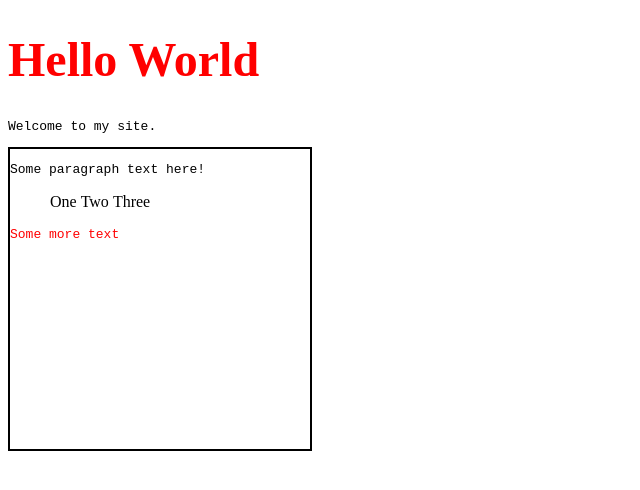
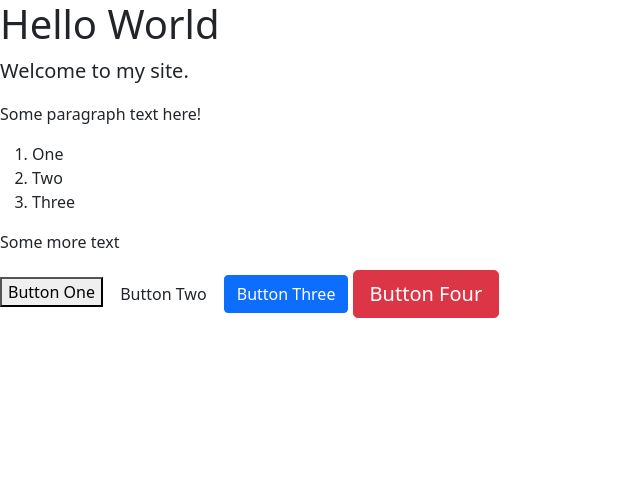
Before and after one commit to ym596/my-site, a plain HTML site: page index.html in a window 1280 px wide. Shown: the whole page, without its empty margins (0-640 px from the left). Drawn offline with nearby package versions, Linux system fonts and the light colour scheme.

Commit message:
using bootstrap

```diff
--- a/index.html
+++ b/index.html
@@ -3,36 +3,15 @@
   <head>
     <meta charset="utf-8">
     <title>Hello | My Site</title>
-    <style media="screen">
 
-      h1 {
-        font-size:48px;
-        color: red;
-      }
+    <link href="https://cdn.jsdelivr.net/npm/bootstrap@5.0.0-beta3/dist/css/bootstrap.min.css" rel="stylesheet" integrity="sha384-eOJMYsd53ii+scO/bJGFsiCZc+5NDVN2yr8+0RDqr0Ql0h+rP48ckxlpbzKgwra6" crossorigin="anonymous">
 
-      p {
-        font-family: monospace;
-        color: '#ccc';
-      }
-
-      div#my-divider {
-        border: 2px solid #000;
-        height: 300px;
-        width: 300px;
-      }
-
-      ol { list-style:none; }
-
-      li.horizontal { display: inline; }
-
-      .bottom { color:red; }
-
-    </style>
+    <link rel="stylesheet" type="text/css" href="assets/styles/my-style.css">
   </head>
   <body>
     <h1>Hello World</h1>
 
-    <p>Welcome to my site.</p>
+    <p class="lead">Welcome to my site.</p>
 
     <div id="my-divider">
       <p>Some paragraph text here!</p>
@@ -44,6 +23,12 @@
       </ol>
 
       <p class="bottom">Some more text</p>
+
+      <button>Button One</button>
+      <button type="button" class="btn btn-default">Button Two</button>
+      <button type="button" class="btn btn-primary">Button Three</button>
+      <button type="button" class="btn btn-lg btn-danger">Button Four</button>
+
     </div>
   </body>
 </html>
```
